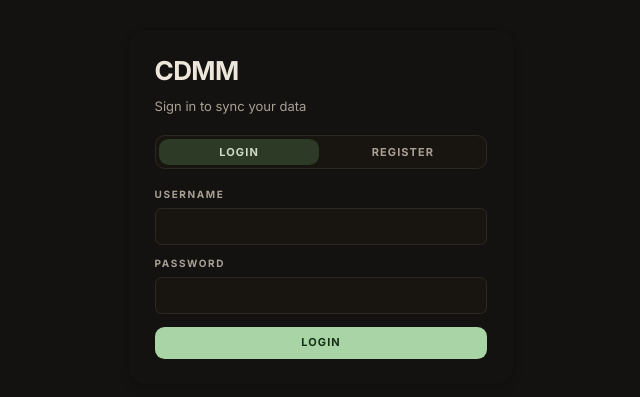
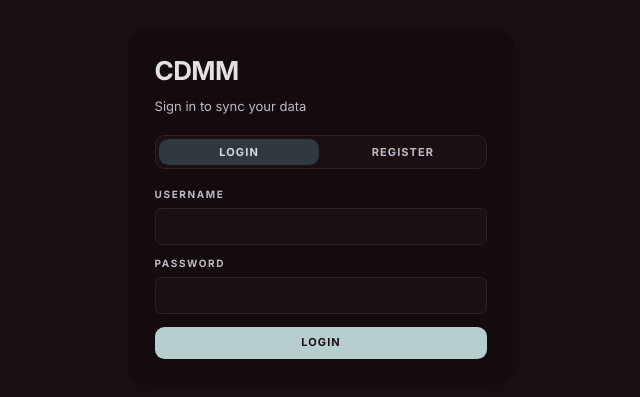
Before and after one commit to Vitalvoi12/CDMM, a React (Vite) app: page / in a window 1280 px wide. Shown: the part 193-590 px from the top of the page, without its empty margins (319-959 px from the left). Built offline with nearby package versions, Linux system fonts and the light colour scheme.

Commit message:
Recolor app to coffee/slate/ash palette, pastel subject colors

```diff
--- a/index.html
+++ b/index.html
@@ -3,7 +3,7 @@
   <head>
     <meta charset="UTF-8" />
     <meta name="viewport" content="width=device-width, initial-scale=1.0, viewport-fit=cover" />
-    <meta name="theme-color" content="#12100e" />
+    <meta name="theme-color" content="#1c0f13" />
     <meta name="apple-mobile-web-app-capable" content="yes" />
     <meta name="apple-mobile-web-app-status-bar-style" content="default" />
     <link rel="icon" type="image/png" href="/logo.png" />
--- a/src/components/calendar/StatsSidebar.tsx
+++ b/src/components/calendar/StatsSidebar.tsx
@@ -65,7 +65,7 @@ export function StatsSidebar({ events, subjects, totalMinutes, dailyGoalMinutes
             <ul className="flex flex-col gap-4 max-lg:gap-2">
               {subjectStats.map((stat) => {
                 const subject = subjectMap[stat.subjectId];
-                const color = subject?.color || '#b3a98f';
+                const color = subject?.color || '#6e7e85';
                 const barWidth = totalMinutes > 0 ? Math.round((stat.minutes / totalMinutes) * 100) : 0;
                 return (
                   <li key={stat.subjectId}>
--- a/src/hooks/useTheme.ts
+++ b/src/hooks/useTheme.ts
@@ -4,8 +4,8 @@ import type { ThemeMode } from '../types';
 
 const META_ID = 'theme-color-meta';
 const THEME_COLORS: Record<ThemeMode, string> = {
-  light: '#f6f1e6',
-  dark: '#12100e',
+  light: '#e2e2e2',
+  dark: '#1c0f13',
 };
 
 function readTheme(): ThemeMode {
--- a/src/index.css
+++ b/src/index.css
@@ -11,66 +11,66 @@
    * spacing-based utility (p-*, m-*, gap-*, w-12, pl-72, …) shrinks 20%. */
   --spacing: 0.2rem;
 
-  --color-background: #f6f3ec;
-  --color-on-background: #1c1a16;
-  --color-surface: #fbf9f4;
-  --color-surface-dim: #e7e2d5;
-  --color-surface-bright: #ffffff;
-  --color-surface-variant: #e9e3d3;
-  --color-on-surface: #1c1a16;
-  --color-on-surface-variant: #6b675c;
-  --color-surface-container-lowest: #ffffff;
-  --color-surface-container-low: #faf7ef;
-  --color-surface-container: #f0eada;
-  --color-surface-container-high: #e5dcc6;
-  --color-surface-container-highest: #d6cba9;
-  --color-inverse-surface: #23211c;
-  --color-inverse-on-surface: #f6f3ec;
-  --color-inverse-primary: #a9d4a5;
-  --color-scrim: rgba(28, 26, 22, 0.45);
+  --color-background: #e2e2e2;
+  --color-on-background: #1c0f13;
+  --color-surface: #ebebed;
+  --color-surface-dim: #c9cacc;
+  --color-surface-bright: #f7f7f8;
+  --color-surface-variant: #d3d4d8;
+  --color-on-surface: #1c0f13;
+  --color-on-surface-variant: #5d6d73;
+  --color-surface-container-lowest: #f8f8f9;
+  --color-surface-container-low: #eeeeef;
+  --color-surface-container: #e2e2e2;
+  --color-surface-container-high: #d2d2d8;
+  --color-surface-container-highest: #bbbac6;
+  --color-inverse-surface: #1c0f13;
+  --color-inverse-on-surface: #e2e2e2;
+  --color-inverse-primary: #b7cece;
+  --color-scrim: rgba(28, 15, 19, 0.45);
 
-  --color-primary: #3e7142;
-  --color-on-primary: #ffffff;
-  --color-primary-container: #c4eebd;
-  --color-on-primary-container: #0e3916;
-  --color-primary-fixed: #c4eebd;
-  --color-primary-fixed-dim: #9fce97;
-  --color-on-primary-fixed: #0e3916;
-  --color-on-primary-fixed-variant: #2c5a30;
+  --color-primary: #1c0f13;
+  --color-on-primary: #e2e2e2;
+  --color-primary-container: #bbbac6;
+  --color-on-primary-container: #1c0f13;
+  --color-primary-fixed: #bbbac6;
+  --color-primary-fixed-dim: #6e7e85;
+  --color-on-primary-fixed: #1c0f13;
+  --color-on-primary-fixed-variant: #3a3742;
 
-  --color-secondary: #6b7f5e;
-  --color-on-secondary: #ffffff;
-  --color-secondary-container: #dce4d3;
-  --color-on-secondary-container: #2a3a24;
-  --color-secondary-fixed: #dce4d3;
-  --color-secondary-fixed-dim: #a9bc9c;
-  --color-on-secondary-fixed: #1e2a19;
-  --color-on-secondary-fixed-variant: #2a3a24;
+  --color-secondary: #6e7e85;
+  --color-on-secondary: #f4f4f5;
+  --color-secondary-container: #b7cece;
+  --color-on-secondary-container: #1c0f13;
+  --color-secondary-fixed: #b7cece;
+  --color-secondary-fixed-dim: #6e7e85;
+  --color-on-secondary-fixed: #16211f;
+  --color-on-secondary-fixed-variant: #2c383d;
 
-  --color-tertiary: #a86f14;
-  --color-tertiary-container: #efdcb8;
-  --color-tertiary-fixed: #efdcb8;
-  --color-tertiary-fixed-dim: #cfa14e;
+  --color-tertiary: #5d6b71;
+  --color-tertiary-container: #c9c9d2;
+  --color-tertiary-fixed: #c9c9d2;
+  --color-tertiary-fixed-dim: #8b999e;
 
-  --color-error: #b34038;
-  --color-on-error: #ffffff;
-  --color-error-container: #f2d4cf;
-  --color-on-error-container: #5f1e19;
+  --color-error: #83323f;
+  --color-on-error: #f7ecef;
+  --color-error-container: #e3c3cb;
+  --color-on-error-container: #4d1a24;
 
-  --color-success: #6b7f5e;
+  --color-success: #6e7e85;
 
-  --color-outline: #b9b09a;
-  --color-outline-variant: #d8d1be;
+  --color-outline: #9aa5a9;
+  --color-outline-variant: #c6cbcd;
 
-  --color-surface-tint: #7a7466;
+  --color-surface-tint: #6e7e85;
 
-  --color-now: #3e7142;
+  --color-now: #1c0f13;
 
-  --color-heatmap-0: #dde5cf;
-  --color-heatmap-1: #c9dcbe;
-  --color-heatmap-2: #9fc791;
-  --color-heatmap-3: #6c9e60;
-  --color-heatmap-4: #3e7142;
+  --color-heatmap-0: #d4d8d8;
+  --color-heatmap-1: #b7cece;
+  --color-heatmap-2: #8fa1a6;
+  --color-heatmap-3: #6e7e85;
+  --color-heatmap-4: #1c0f13;
 
   --font-body-sm: "Inter", system-ui, sans-serif;
   --font-body-md: "Inter", system-ui, sans-serif;
@@ -262,66 +262,66 @@
 /* Focus Room dark — becomes the implicit default theme (data-theme="dark"). */
 html[data-theme='dark'] {
   color-scheme: dark;
-  --color-background: #131210;
-  --color-on-background: #ece7da;
-  --color-surface: #1d1b17;
-  --color-surface-dim: #100e0c;
-  --color-surface-bright: #232019;
-  --color-surface-variant: #292520;
-  --color-on-surface: #ece7da;
-  --color-on-surface-variant: #a8a094;
-  --color-surface-container-lowest: #141210;
-  --color-surface-container-low: #181511;
-  --color-surface-container: #211c15;
-  --color-surface-container-high: #2b241a;
-  --color-surface-container-highest: #372d1f;
-  --color-inverse-surface: #ece7da;
-  --color-inverse-on-surface: #1d1b17;
-  --color-inverse-primary: #3e7142;
-  --color-scrim: rgba(8, 6, 4, 0.7);
+  --color-background: #1c0f13;
+  --color-on-background: #e2e2e2;
+  --color-surface: #25161b;
+  --color-surface-dim: #120a0d;
+  --color-surface-bright: #2f1c22;
+  --color-surface-variant: #36222a;
+  --color-on-surface: #e2e2e2;
+  --color-on-surface-variant: #bbbac6;
+  --color-surface-container-lowest: #140b0e;
+  --color-surface-container-low: #1c0f13;
+  --color-surface-container: #2b1a20;
+  --color-surface-container-high: #37232b;
+  --color-surface-container-highest: #473039;
+  --color-inverse-surface: #e2e2e2;
+  --color-inverse-on-surface: #1c0f13;
+  --color-inverse-primary: #6e7e85;
+  --color-scrim: rgba(8, 4, 6, 0.7);
 
-  --color-primary: #a9d4a5;
-  --color-on-primary: #133117;
-  --color-primary-container: #26442b;
-  --color-on-primary-container: #c4eebd;
-  --color-primary-fixed: #c4eebd;
-  --color-primary-fixed-dim: #8fbc8f;
-  --color-on-primary-fixed: #133117;
-  --color-on-primary-fixed-variant: #26442b;
+  --color-primary: #b7cece;
+  --color-on-primary: #1c0f13;
+  --color-primary-container: #37474c;
+  --color-on-primary-container: #cfe2e2;
+  --color-primary-fixed: #b7cece;
+  --color-primary-fixed-dim: #6e7e85;
+  --color-on-primary-fixed: #101d20;
+  --color-on-primary-fixed-variant: #37474c;
 
-  --color-secondary: #a9bc9c;
-  --color-on-secondary: #141b12;
-  --color-secondary-container: #2c3a26;
-  --color-on-secondary-container: #cfdbc4;
-  --color-secondary-fixed: #cfdbc4;
-  --color-secondary-fixed-dim: #a9bc9c;
-  --color-on-secondary-fixed: #141b12;
-  --color-on-secondary-fixed-variant: #2c3a26;
+  --color-secondary: #a7b8bd;
+  --color-on-secondary: #141a1c;
+  --color-secondary-container: #2e3a3e;
+  --color-on-secondary-container: #cfdde0;
+  --color-secondary-fixed: #cfdde0;
+  --color-secondary-fixed-dim: #8fa1a6;
+  --color-on-secondary-fixed: #141a1c;
+  --color-on-secondary-fixed-variant: #2e3a3e;
 
-  --color-tertiary: #c99a3f;
-  --color-tertiary-container: #4a3812;
-  --color-tertiary-fixed: #eec16a;
-  --color-tertiary-fixed-dim: #c08a2a;
+  --color-tertiary: #a5a3b5;
+  --color-tertiary-container: #35313d;
+  --color-tertiary-fixed: #c9c8d4;
+  --color-tertiary-fixed-dim: #8f8da0;
 
-  --color-error: #de7b73;
-  --color-on-error: #220d0a;
-  --color-error-container: #4f211d;
-  --color-on-error-container: #f0a5a0;
+  --color-error: #d78f9a;
+  --color-on-error: #2a0e14;
+  --color-error-container: #52222b;
+  --color-on-error-container: #ecb6bf;
 
-  --color-success: #8aa07e;
+  --color-success: #8fa1a6;
 
-  --color-outline: #4a4436;
-  --color-outline-variant: #2d2820;
+  --color-outline: #54434b;
+  --color-outline-variant: #2e2226;
 
-  --color-surface-tint: #8b8271;
+  --color-surface-tint: #96909e;
 
-  --color-now: #a9d4a5;
+  --color-now: #b7cece;
 
-  --color-heatmap-0: #181b15;
-  --color-heatmap-1: #1e2b20;
-  --color-heatmap-2: #2e4731;
-  --color-heatmap-3: #4f7a46;
-  --color-heatmap-4: #a9d4a5;
+  --color-heatmap-0: #221b1f;
+  --color-heatmap-1: #2f3b3f;
+  --color-heatmap-2: #4a5c61;
+  --color-heatmap-3: #6e7e85;
+  --color-heatmap-4: #b7cece;
 }
 
 ::-webkit-scrollbar {
--- a/src/utils/color.ts
+++ b/src/utils/color.ts
@@ -21,7 +21,7 @@ export function isDarkTheme(): boolean {
 }
 
 let cachedTheme = '';
-let cachedBg = '#f6f3ec';
+let cachedBg = '#e2e2e2';
 
 /**
  * Page background color of the active theme, read from the CSS variable
@@ -29,7 +29,7 @@ let cachedBg = '#f6f3ec';
  * a dataset read is cheap, getComputedStyle runs only on theme switch.
  */
 export function pageBackground(): string {
-  if (typeof document === 'undefined') return '#f6f3ec';
+  if (typeof document === 'undefined') return '#e2e2e2';
   const t = document.documentElement.dataset.theme || '';
   if (t !== cachedTheme) {
     cachedTheme = t;
@@ -40,32 +40,41 @@ export function pageBackground(): string {
 }
 
 /** Palette swatches shared by subjects and custom event colors. */
-/** Primary brand accents — used for key subjects, custom events, and CTAs. */
-export const SUBJECT_COLORS = [
-  { value: '#2f5d3a', label: 'Forest' },
-  { value: '#3e7142', label: 'Leaf' },
-  { value: '#4e8b57', label: 'Meadow' },
-  { value: '#6b9e60', label: 'Sage' },
-  { value: '#8fbc8f', label: 'Light sage' },
-  { value: '#a9d4a5', label: 'Pale sage' },
-  { value: '#5f8f5a', label: 'Olive' },
-  { value: '#7a9170', label: 'Muted sage' },
-  { value: '#3f6f6a', label: 'Teal' },
-  { value: '#5d8a80', label: 'Muted teal' },
-  { value: '#527a75', label: 'Pine' },
-  { value: '#a88452', label: 'Ochre' },
-  { value: '#c09b62', label: 'Honey' },
-  { value: '#b38a5a', label: 'Caramel' },
-  { value: '#a4785f', label: 'Dusty clay' },
-  { value: '#bc4f48', label: 'Clay' },
-  { value: '#b3a98f', label: 'Sand' },
-  { value: '#6d6759', label: 'Stone' },
-  { value: '#8a7b68', label: 'Taupe' },
-  { value: '#6f7f5f', label: 'Moss' },
+/** Muted pastels that sit well on the grey theme. */
+const PASTEL_COLORS = [
+  { value: '#e5b8c2', label: 'Rosewater' },
+  { value: '#dfaeb9', label: 'Dusty rose' },
+  { value: '#e8c4b8', label: 'Nude peach' },
+  { value: '#f0d3ac', label: 'Pastel apricot' },
+  { value: '#ead9a8', label: 'Vanilla' },
+  { value: '#d5d8a8', label: 'Pale lime' },
+  { value: '#c2d1ac', label: 'Pastel sage' },
+  { value: '#aec7b2', label: 'Soft sage' },
+  { value: '#aed4c2', label: 'Pastel mint' },
+  { value: '#a9cfc6', label: 'Seafoam' },
+  { value: '#a9ccd4', label: 'Powder teal' },
+  { value: '#a9c3d4', label: 'Dusty sky' },
+  { value: '#b6cbe4', label: 'Pastel sky' },
+  { value: '#bcc8e6', label: 'Periwinkle mist' },
+  { value: '#c6c3e3', label: 'Pastel periwinkle' },
+  { value: '#d0c6e6', label: 'Pastel lavender' },
+  { value: '#d9c2dd', label: 'Pastel lilac' },
+  { value: '#d9bccd', label: 'Pastel mauve' },
+  { value: '#e0c9b4', label: 'Pastel sand' },
+  { value: '#cfc6bd', label: 'Greige mist' },
 ];
 
+/** Grouped swatches for the color pickers. */
+export const SUBJECT_COLOR_GROUPS = [
+  { label: 'Pastel', colors: PASTEL_COLORS },
+];
+
+/** Flat list (back-compat). */
+export const SUBJECT_COLORS: { value: string; label: string }[] =
+  SUBJECT_COLOR_GROUPS.flatMap((g) => g.colors);
+
 /** Default fill for custom events when the user picks no color. */
-export const DEFAULT_CUSTOM_COLOR = '#6b9e60';
+export const DEFAULT_CUSTOM_COLOR = '#6e7e85';
 
 interface ColoredEvent {
   subjectId: string;
@@ -83,7 +92,7 @@ interface ColoredSubject {
 export function eventFillColor(
   event: ColoredEvent,
   subject?: ColoredSubject | null,
-  fallback = '#b3a98f'
+  fallback = '#6e7e85'
 ): string {
   if (!event.subjectId && event.color) return event.color;
   return subject?.color || fallback;
```
Also changed, not shown: src/components/calendar/EventForm.tsx (+11 -2 lines), src/components/subjects/SubjectForm.tsx (+11 -2 lines).
